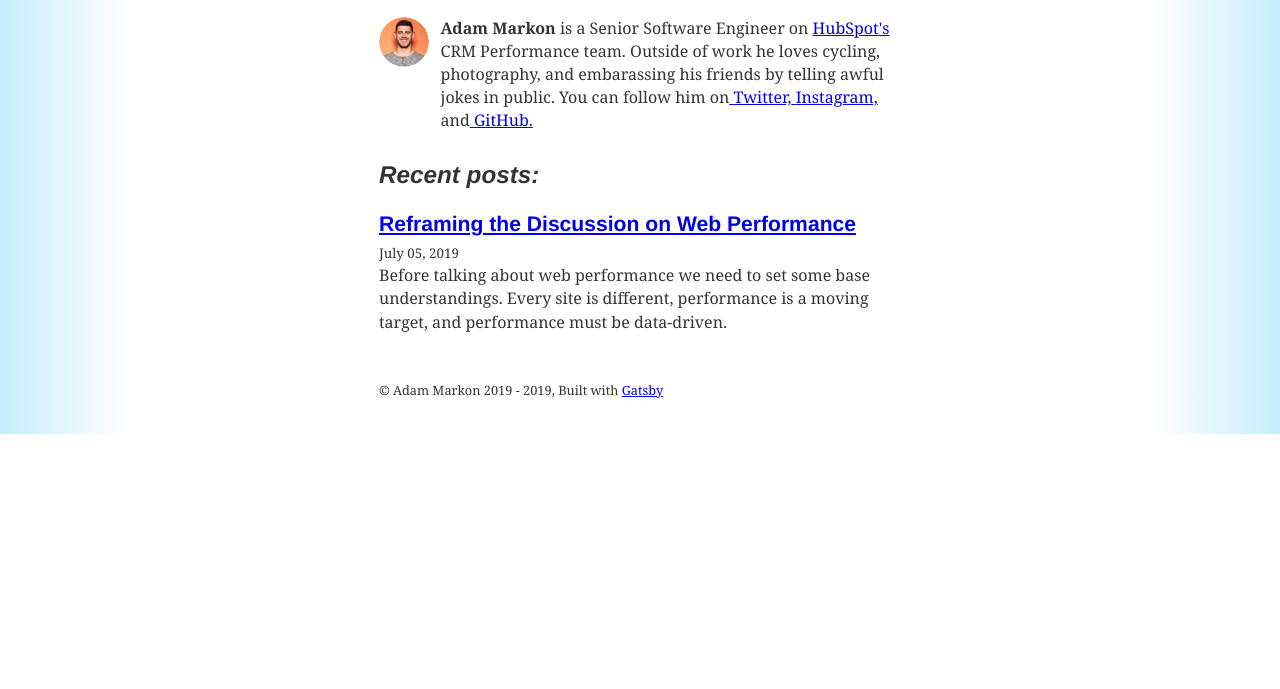
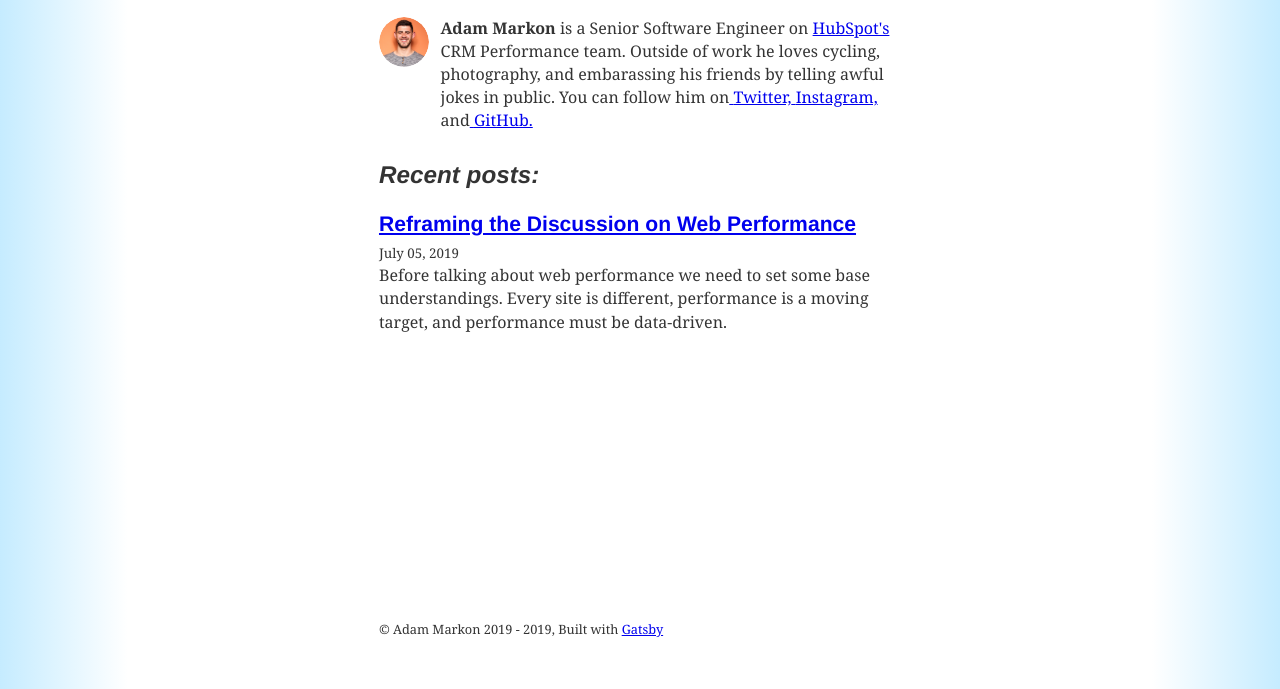
Before and after one commit to aem/perf-markon-codes, a Gatsby site: page / in a window 1280 px wide. Shown: the part 111-800 px from the top of the page. Built offline with nearby package versions, Linux system fonts and the light colour scheme; Gatsby itself is replaced by a stand-in of ours; some packages are replaced by stand-ins of ours; a small style sheet from the web is missing; what typography-theme-stow-lake would draw is missing.

Commit message:
more layout cleanup

```diff
--- a/src/components/layout.js
+++ b/src/components/layout.js
@@ -11,9 +11,13 @@ const EDGE_COLOR = 'rgba(64,191,255, 0.3)';
 const Footer = styled.div`
   padding-top: 1.5rem;
   font-size: 0.8rem;
+  position: absolute;
+  bottom: 50px;
 `;
 
 const Container = styled.div`
+  min-height: 100vh;
+  position: relative;
   background-image: linear-gradient(
     to right,
     ${EDGE_COLOR},
```
